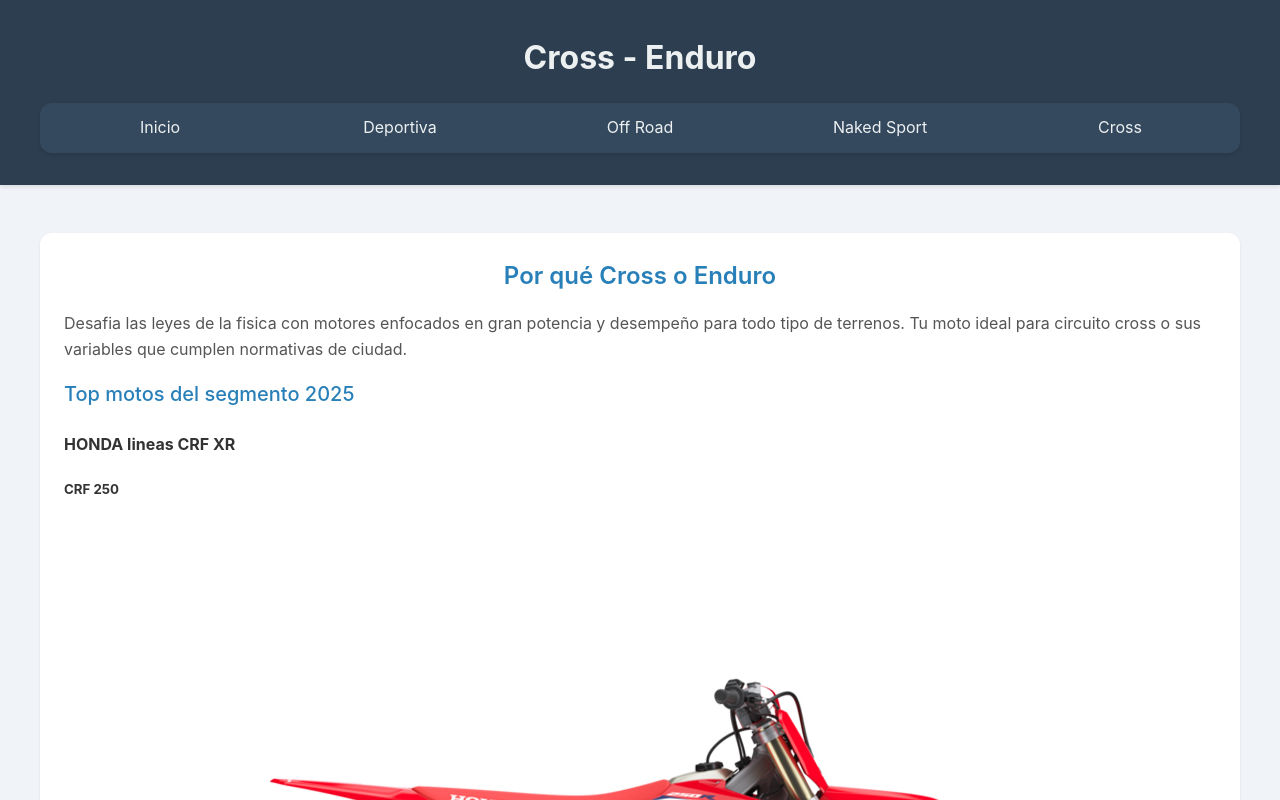
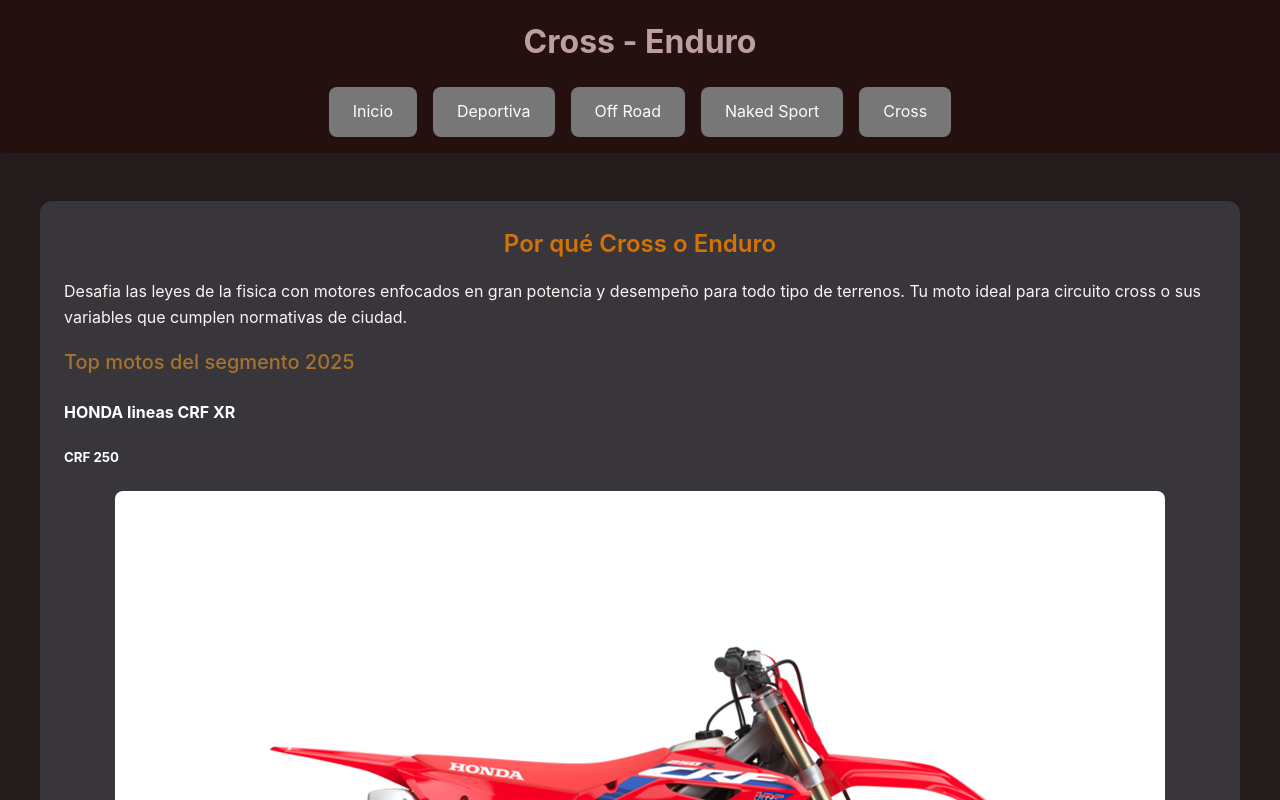
Before and after one commit to hberrino/proyecto-web-tudai, a plain HTML site: page pages/cross.html in a window 1280 px wide. Shown: the top 800 px of the page. Drawn offline with Linux system fonts and the light colour scheme.

Commit message:
cambios visuales test

```diff
--- a/css/style.css
+++ b/css/style.css
@@ -1,6 +1,6 @@
 body {
   font-family: 'Inter', sans-serif; /* Fuente genérica */
-  background-color: #f0f4f8; /* Color de fondo claro */
+  background-color: #241c1c; /* Color de fondo claro */
   color: #333; /* Color de texto oscuro */
   line-height: 1.6;
   margin: 0;
@@ -8,10 +8,10 @@ body {
 }
 
 header {
-  background-color: #2c3e50; /* Azul oscuro para el encabezado */
-  color: #ecf0f1; /* Texto claro */
+  background-color: #251010; /* Azul oscuro para el encabezado */
+  color: #c24f4f; /* Texto claro */
   padding: 1rem 0;
-  box-shadow: 0 2px 4px rgba(0,0,0,0.1);
+  box-shadow: 0 2px 4px rgba(41, 33, 33, 0.295);
   width: 100%;
 }
 
@@ -22,11 +22,11 @@ header > div {
   display: flex;
   flex-direction: column;
   justify-content: space-between;
-  align-items: center;
-  padding: 1rem;
+  align-items:center
 }
 
 h1 {
+  color: #bd9f9f;
   font-size: 2rem; /* Tamaño de fuente para h1 */
   font-weight: bold;
   margin: 0;
@@ -37,13 +37,12 @@ h1 {
 nav {
   flex-direction: column;
   width: 100%;
-  background-color: #34495e; /* Fondo para el menú desplegado */
-  box-shadow: 0 2px 4px rgba(0,0,0,0.1);
+  background-color: transparent; /* Quita el fondo negro */
+  box-shadow: none; /* Quita la sombra */
   z-index: 999;
-  border-radius: 0.75rem 0.75rem 0.75rem 0.75rem;
-  overflow: hidden; /* Para que los bordes redondeados se apliquen bien */
+  border-radius: 0;
+  overflow: visible;
 }
-
 nav ul {
   list-style: none;
   padding: 0;
@@ -51,27 +50,30 @@ nav ul {
   display: flex;
   flex-direction: row;
   width: 100%;
+  justify-content: center; /* Centra los elementos del menú */
+  gap: 1rem; /* Esto crea el espacio entre los elementos del menú */
 }
-
 nav li {
   margin: 0;
-  width: 100%;
+  width: auto; /* Cambia de 100% a auto para que no ocupen todo el ancho */
 }
-
 nav a {
   display: block;
-  padding: 0.75rem 1rem;
-  color: #ecf0f1;
+  padding: 0.75rem 1.5rem;
+  color: #fdfbfb;
   text-decoration: none;
-  transition: background-color 0.3s ease;
+  transition: all 0.3s ease;
   text-align: center;
-  width: 100%;
-  box-sizing: border-box; /* Incluye relleno y borde en el ancho */
+  width: auto;
+  box-sizing: border-box;
+  border-radius: 0.5rem;
+  background-color: #777777; /* Mueve el fondo negro aquí */
 }
 
 nav a:hover, nav a:focus {
-  background-color: #2980b9; /* Un tono más oscuro al pasar el ratón */
-  border-radius: 0.5rem;
+  background-color: #8a5252;
+  transform: translateY(-2px);
+  box-shadow: 0 4px 8px rgba(0, 0, 0, 0.2);
 }
 
 main {
@@ -83,7 +85,7 @@ main {
 }
 
 section {
-  background-color: #ffffff;
+  background-color: #38363b;
   border-radius: 0.75rem;
   padding: 1.5rem;
   margin-bottom: 1.5rem;
@@ -93,7 +95,7 @@ section {
 article {
   margin-bottom: 1rem;
   padding-bottom: 1rem;
-  border-bottom: 1px solid #eee;
+  border-bottom: 1px solid #413d3d;
 }
 
 article:last-child {
@@ -103,7 +105,7 @@ article:last-child {
 h2 {
   font-size: 1.5rem; /* Tamaño de fuente para h2 */
   font-weight: 600;
-  color: #2980b9; /* Azul para los títulos */
+  color: #d47202; /* Azul para los títulos */
   margin-top: 0;
   margin-bottom: 1rem;
   text-align: center;
@@ -113,14 +115,24 @@ h2 {
 h3 {
   font-size: 1.25rem; /* Tamaño de fuente para h3 */
   font-weight: 500;
-  color: #2980b9; /* Azul para los títulos */
+  color: #a7722e; /* Azul para los títulos */
   margin-top: 0;
   margin-bottom: 0.5rem;
+}
+li{
+  color: #ffffff;
+}
+
+h4{
+  color: #ffffff;
+}
+h5{
+  color: #ffffff;
 }
 
 p {
   margin-bottom: 1rem;
-  color: #555; /* Color de texto más suave para párrafos */
+  color: #fcf4f4; /* Color de texto más suave para párrafos */
 }
 
 img {
@@ -132,17 +144,13 @@ img {
 }
 
 a {
-  color: #3498db; /* Color para enlaces */
+  color: #d8db05; /* Color para enlaces */
   text-decoration: none;
 }
 
-a:hover {
-  text-decoration: underline;
-}
-
 footer {
-  background-color: #2c3e50;
-  color: #ecf0f1;
+  background-color: #291212;
+  color: #111010;
   text-align: center;
   padding: 1rem 0;
   margin-top: 2rem;
@@ -151,5 +159,5 @@ footer {
 
 footer p {
   margin: 0;
-  color: #ecf0f1;
+  color: #fcfcfc;
 }
```
